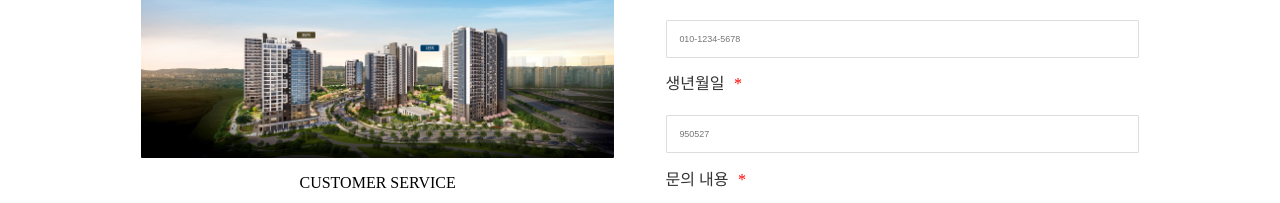
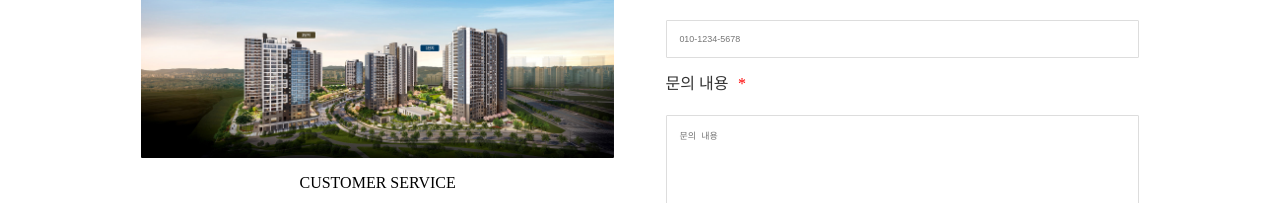
Before and after one commit to parkjihun22/Godeok-Sujain-Landscape-House-2nd, a React (Create React App) app: page /1/customer in a window 1280 px wide. Shown: the part 699-902 px from the top of the page. Built offline with nearby package versions, Linux system fonts and the light colour scheme; a web font is replaced by a local one.

Commit message:
feat : 수정

```diff
--- a/src/pages/Promotion/Customer.jsx
+++ b/src/pages/Promotion/Customer.jsx
@@ -146,18 +146,6 @@ export default function Customer() {
     required
   />
 
-    {/* 연락처 */}
-    <label className={styles.fieldLabel}>
-    생년월일<span className={styles.required}></span>
-  </label>
-  <input
-    type="tel"
-    name="phone"
-    value={form.phone}
-    onChange={handleChange}
-    placeholder="950527"
-    required
-  />
 
   {/* 문의내용 */}
   <label className={styles.fieldLabel}>문의 내용
```
